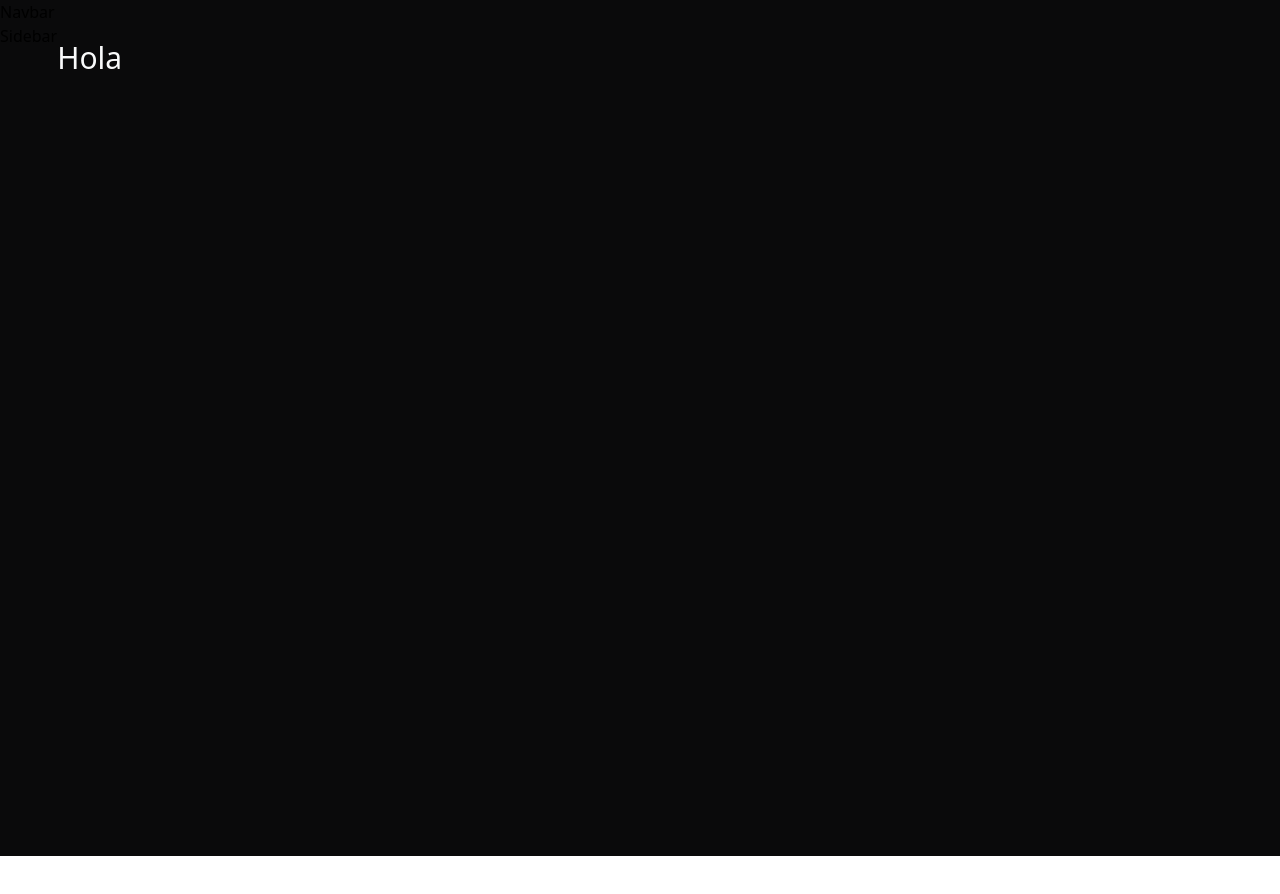
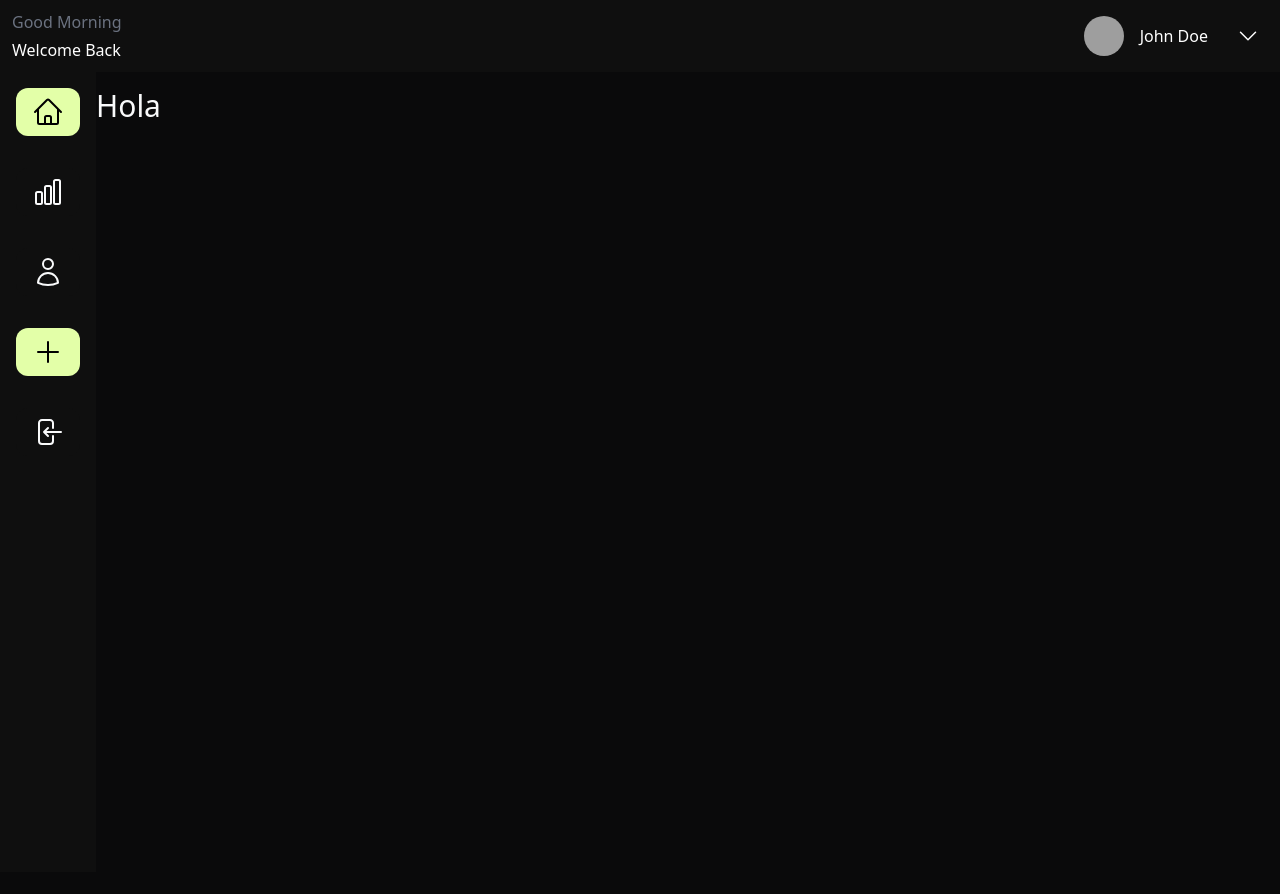
Before and after one commit to YASHOVARDHAN1207/octo_new, a Next.js app in the folder frontend/: page / in a window 1280 px wide. Shown: the top 894 px of the page. Before the commit the page ends 856 px from the top, so only its background shows below. Built offline with nearby package versions, Linux system fonts and the light colour scheme; grey boxes are pictures that could not be loaded.

Commit message:
Created Basic pages and Navigation

```diff
--- a/frontend/components/Navbar.js
+++ b/frontend/components/Navbar.js
@@ -1,9 +1,27 @@
-import React from 'react'
+import React from "react";
+import { ChevronDownIcon } from "@heroicons/react/24/solid";
 
 const Navbar = () => {
   return (
-    <div>Navbar</div>
-  )
-}
+    <div className="bg-[#0f0f0f] h-[72px] w-full flex items-center justify-between">
+      <div className="flex flex-col space-y-1 mx-3">
+        <span className="text-gray-500">Good Morning</span>
+        <span className="text-white">Welcome Back</span>
+      </div>
+      <div></div>
+      <div className="flex space-x-4 items-center mr-2">
+        <img
+          src="https://avatars.dicebear.com/api/adventurer/data.svg"
+          className="rounded-full h-10 w-10"
+          alt="User Avatar"
+        />
+        <span className="text-white">John Doe</span>
+        <div className="flex items-center p-3 hover:opacity-70 hover:cursor-pointer">
+          <ChevronDownIcon color="white" className="h-6 w-6" />
+        </div>
+      </div>
+    </div>
+  );
+};
 
-export default Navbar
+export default Navbar;
--- a/frontend/components/Sidebar.js
+++ b/frontend/components/Sidebar.js
@@ -1,9 +1,43 @@
-import React from 'react'
+import React, { useState } from "react";
+import {
+  HomeIcon,
+  ChartBarIcon,
+  UserIcon,
+  ArrowLeftOnRectangleIcon,
+  PlusIcon,
+} from "@heroicons/react/24/outline";
+import { useRouter } from "next/router";
+import SidebarIcon from "./SidebarIcon";
 
 const Sidebar = () => {
+  const [active, setActive] = useState(false);
+  const router = useRouter();
   return (
-    <div>Sidebar</div>
-  )
-}
+    <div className="w-24 bg-[#0f0f0f] h-screen flex flex-col">
+      {/* Icons */}
+      <SidebarIcon
+        active={true}
+        onClickHandler={() => router.replace("/")}
+        Icon={<HomeIcon className="h-8 w-8" />}
+      />
+      <SidebarIcon active={false} Icon={<ChartBarIcon className="h-8 w-8" />} />
+      <SidebarIcon
+        active={false}
+        onClickHandler={() => router.push("/profile")}
+        Icon={<UserIcon className="h-8 w-8" />}
+      />
+      <SidebarIcon
+        active={false}
+        onClickHandler={() => router.push("/exercise/selection")}
+        cta={true}
+        Icon={<PlusIcon className="h-8 w-8" />}
+      />
+      <SidebarIcon
+        active={false}
+        Icon={<ArrowLeftOnRectangleIcon className="h-8 w-8" />}
+      />
+    </div>
+  );
+};
 
-export default Sidebar
+export default Sidebar;
--- /dev/null
+++ b/frontend/components/SidebarIcon.js
@@ -0,0 +1,21 @@
+import React from "react";
+
+const SidebarIcon = ({ active, cta, Icon, onClickHandler }) => {
+  return (
+    <button
+      type="button"
+      onClick={onClickHandler}
+      className={
+        cta
+          ? "flex items-center rounded-xl px-3 py-2 hover:rounded-md justify-center transition-all duration-200 m-4 hover:cursor-pointer bg-[#e3ffa8] text-black"
+          : `${
+              active ? "bg-[#e3ffa8] text-black" : "bg-[#0f0f0f] text-gray-50"
+            } flex items-center hover:rounded-md rounded-xl hover:bg-[#e3ffa8] hover:text-black justify-center hover:cursor-pointer transition-all duration-200 px-3 py-2 m-4`
+      }
+    >
+        {Icon}
+    </button>
+  );
+};
+
+export default SidebarIcon;
--- a/frontend/package.json
+++ b/frontend/package.json
@@ -9,6 +9,7 @@
     "lint": "next lint"
   },
   "dependencies": {
+    "@heroicons/react": "^2.0.13",
     "eslint": "8.26.0",
     "eslint-config-next": "13.0.2",
     "next": "13.0.2",
--- a/frontend/pages/exercise/[exercise].js
+++ b/frontend/pages/exercise/[exercise].js
@@ -0,0 +1,9 @@
+import React from 'react'
+
+const ExercisePage = () => {
+  return (
+    <div>ExercisePage</div>
+  )
+}
+
+export default ExercisePage
--- a/frontend/pages/exercise/selection.js
+++ b/frontend/pages/exercise/selection.js
@@ -0,0 +1,9 @@
+import React from 'react'
+
+const ExerciseSelectionPage = () => {
+  return (
+    <div>ExerciseSelectionPage</div>
+  )
+}
+
+export default ExerciseSelectionPage
--- a/frontend/pages/index.js
+++ b/frontend/pages/index.js
@@ -14,7 +14,7 @@ export default function Home() {
         <h3 className='text-3xl text-gray-50'>Hola</h3>
       </main>
 
-      <footer></footer>
+      <footer className='bg-[#0a0a0b]'></footer>
     </div>
   )
 }
--- /dev/null
+++ b/frontend/pages/profile.js
@@ -0,0 +1,9 @@
+import React from 'react'
+
+const ProfilePage = () => {
+  return (
+    <div>ProfilePage</div>
+  )
+}
+
+export default ProfilePage
```
Also changed, not shown: 1 other file (tests, documents, lock files or other folders).
